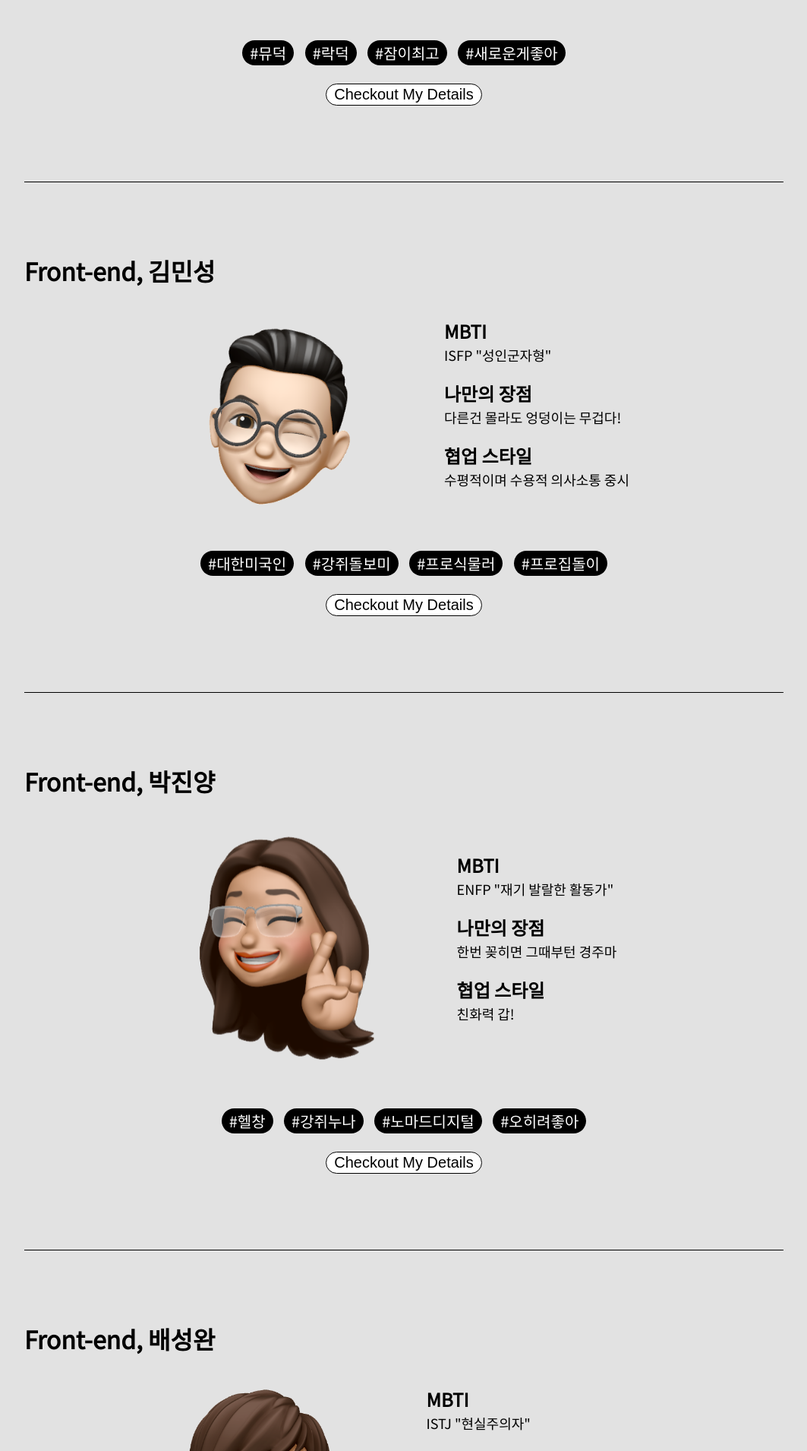
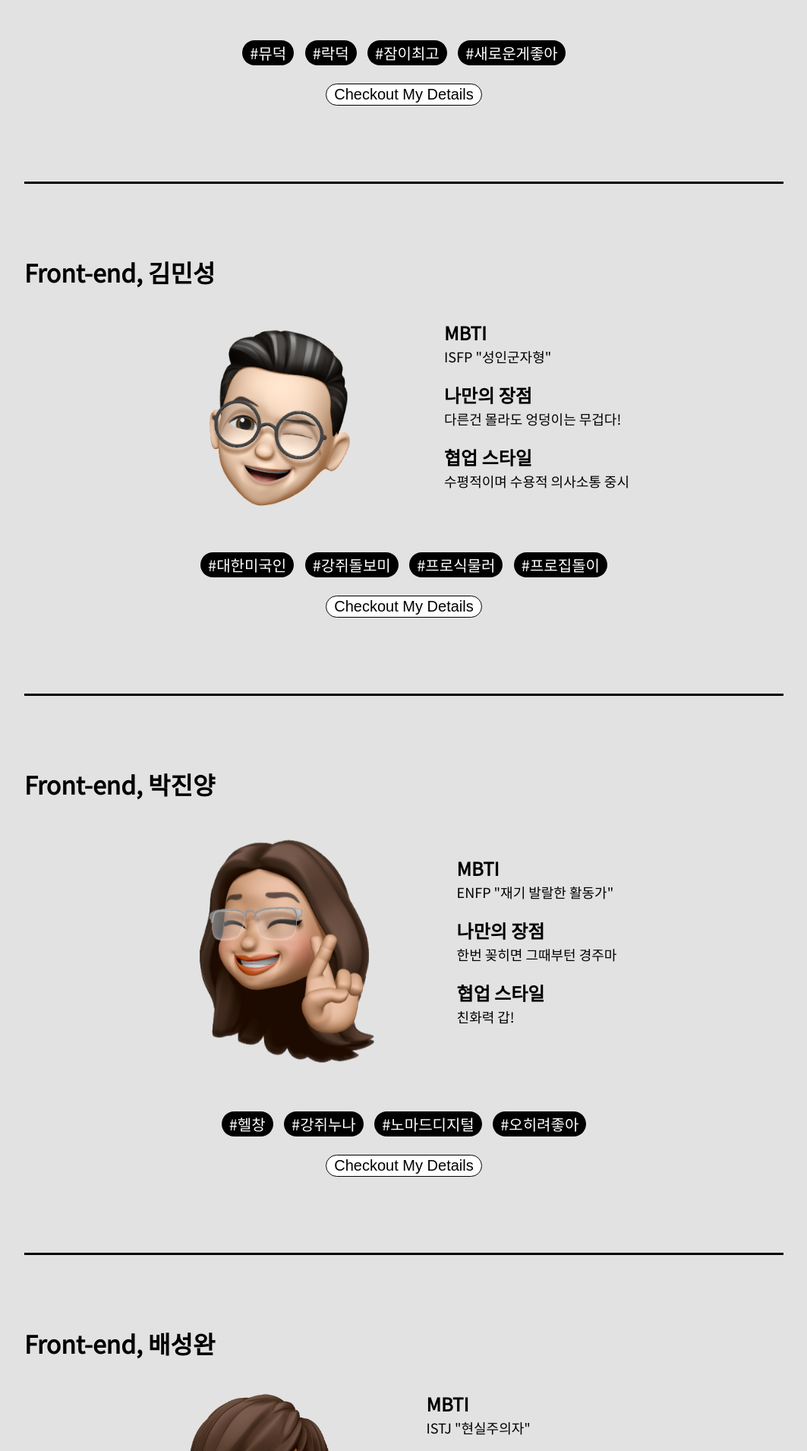
Before and after one commit to su-no/DMB, a Flask app: page /tmi in a window 1280 px wide. Shown: the part 1292-3202 px from the top of the page at 76% size, without its empty margins (108-1171 px from the left). Run offline with Flask 2, Linux system fonts and the light colour scheme; some libraries are stand-ins or nearby versions.

Commit message:
border size

```diff
--- a/app.py
+++ b/app.py
@@ -51,16 +51,13 @@ def comments_get():
 def comments_post():
     name_receive = request.form["name_give"]
     comment_receive = request.form["comment_give"]
-
     comment_list = list(db.homework.find({},{'_id':False}))
     count = len(comment_list) + 1
-
     doc = {
         'num': count,
         'name': name_receive,
         'comment': comment_receive
     }
-
     db.homework.insert_one(doc)
     return jsonify({'msg':'감사합니다!'})
 
--- a/static/css/tmi.css
+++ b/static/css/tmi.css
@@ -116,7 +116,7 @@ p {
 }
 
 .member {
-  border-bottom: 1px solid black;
+  border-bottom: 3px solid black;
   padding: 100px 0;
 }
 
```
